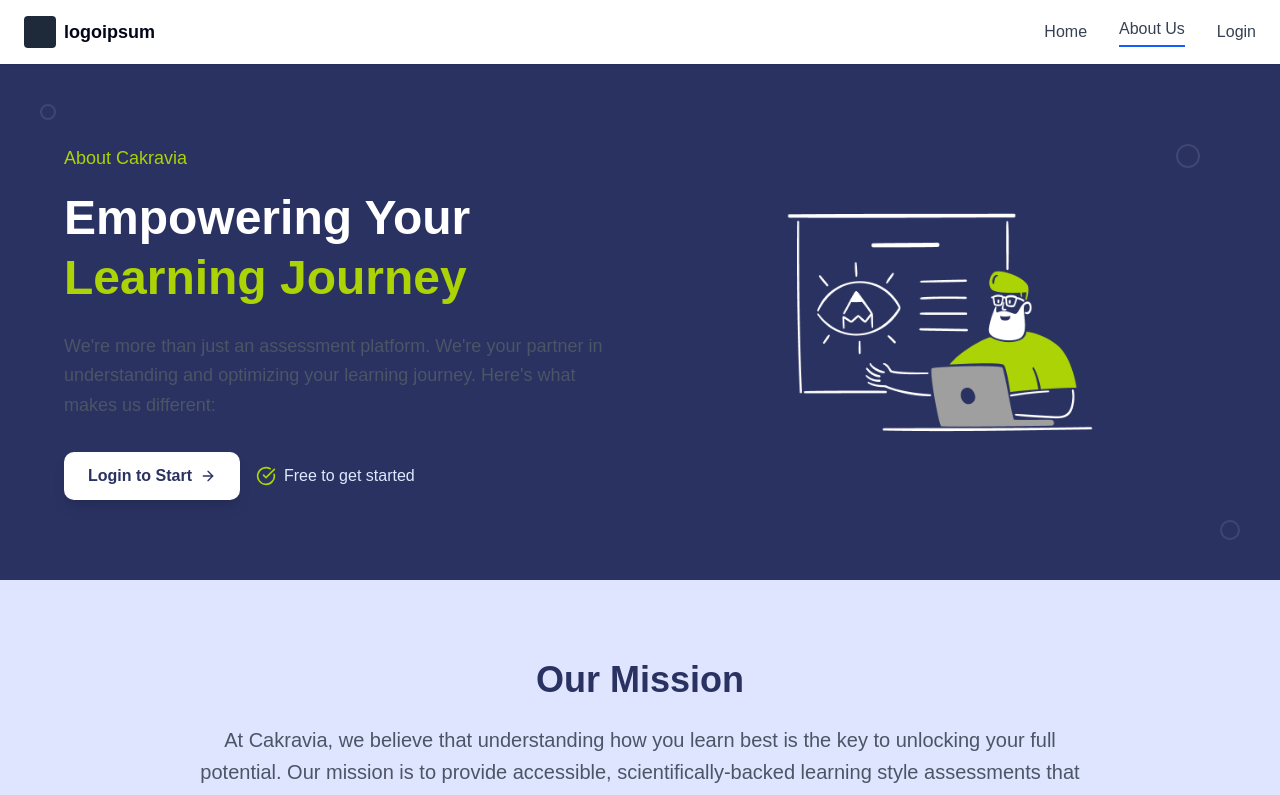
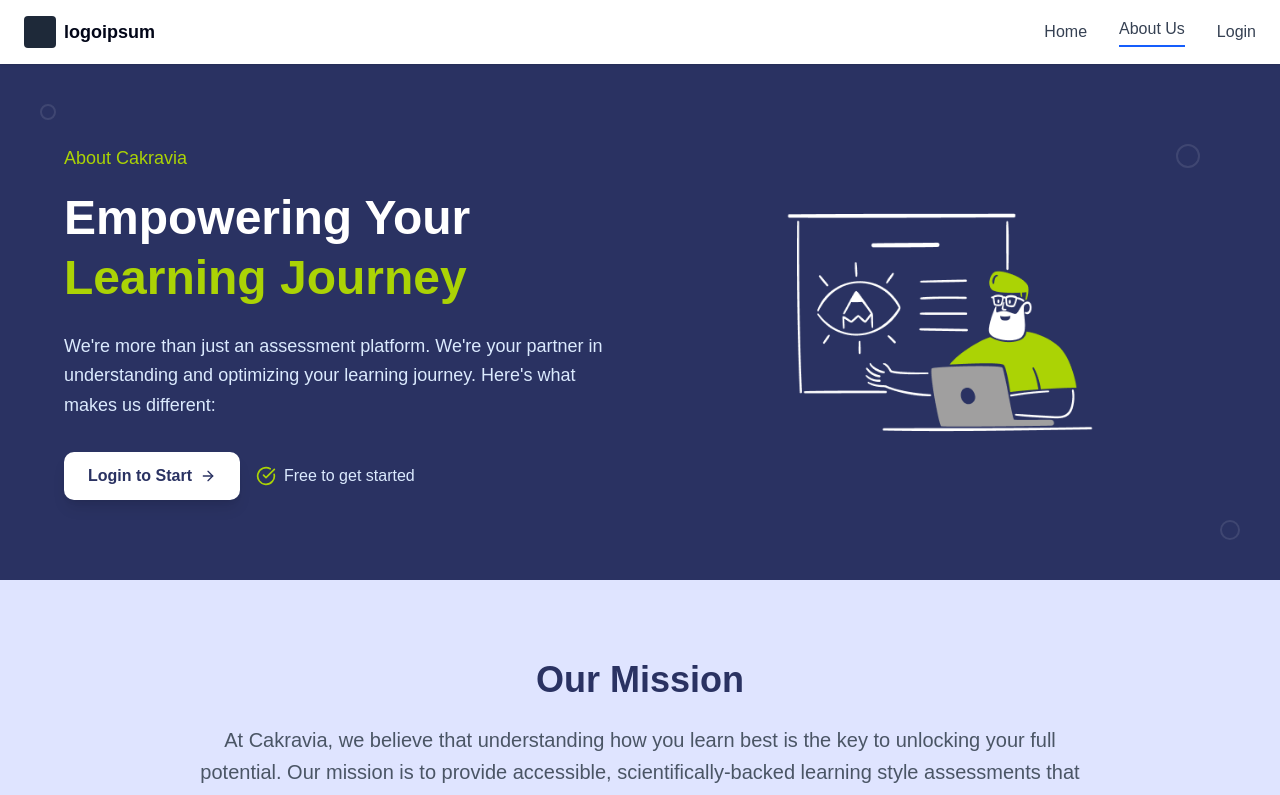
Before and after one commit to SMDV/cakravia-v0, a Next.js app: page /about in a window 1280 px wide. Shown: the top 795 px of the page. Built offline with nearby package versions, Linux system fonts and the light colour scheme.

Commit message:
Update page.tsx

```diff
--- a/src/app/about/page.tsx
+++ b/src/app/about/page.tsx
@@ -74,7 +74,7 @@ const AboutUsPage = () => {
               <h1 className="text-5xl font-bold mb-6 text-white leading-tight">
                 Empowering Your <span style={{ color: '#ABD305' }}>Learning Journey</span>
               </h1>
-                <p className="text-lg text-gray-600 mb-8 leading-relaxed">
+                <p className="text-lg text-blue-100 mb-8 leading-relaxed">
                   We&#39;re more than just an assessment platform. We&#39;re your partner in understanding and optimizing your learning journey. Here&#39;s what makes us different:
                 </p>
               <div className="flex flex-wrap gap-4">
```
